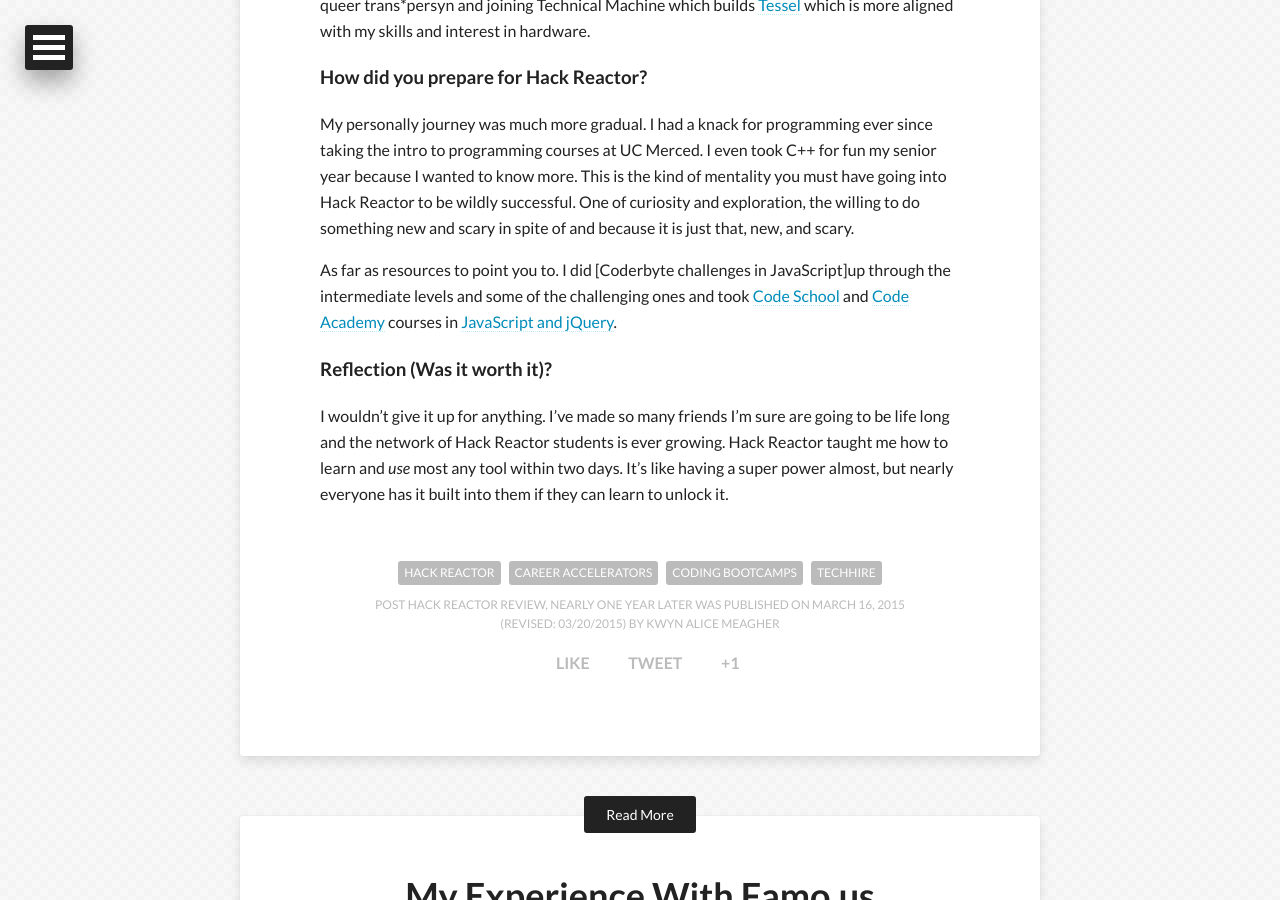
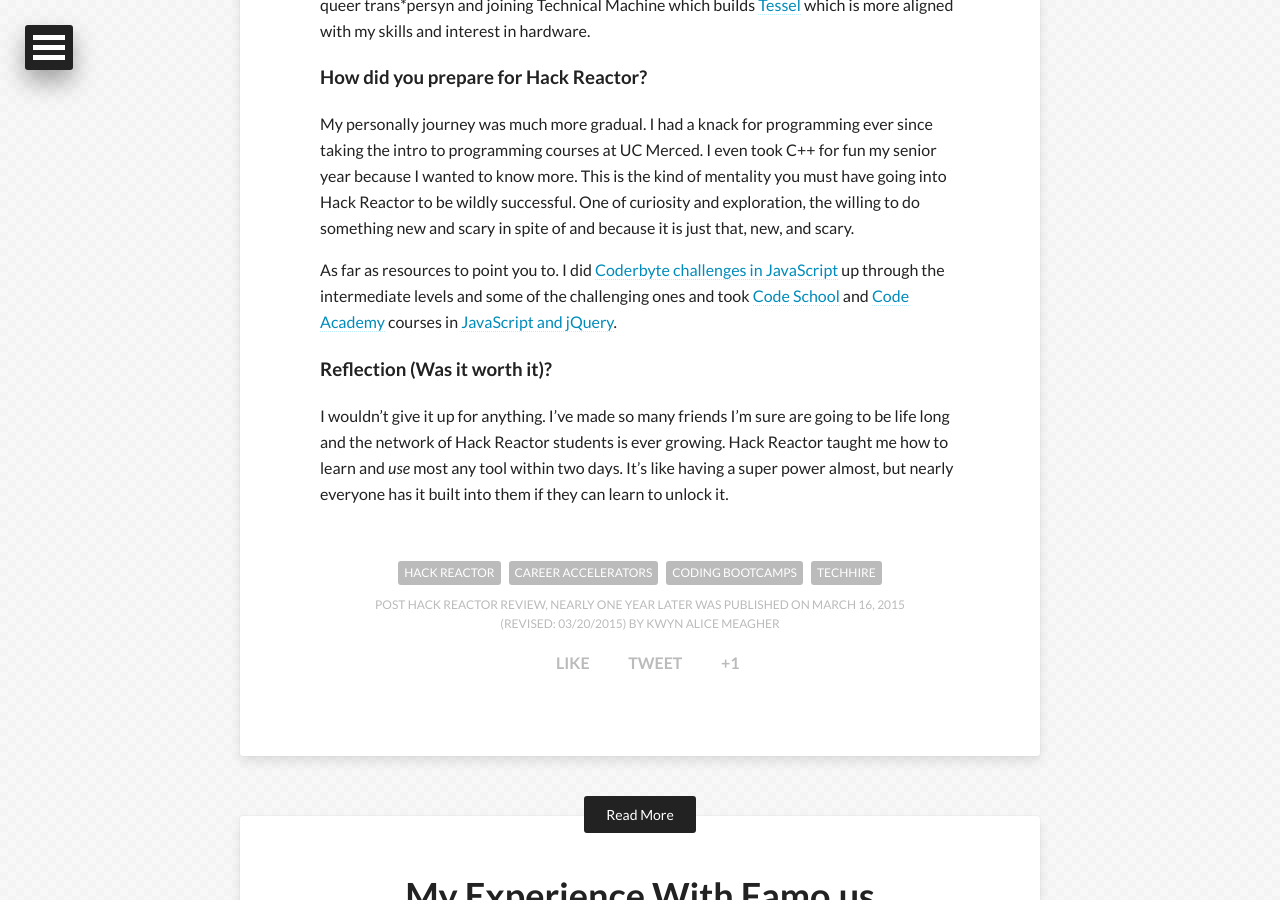
Before and after one commit to Eduardo-Cabrera/HarleyKwyn.github.io, a Jekyll site: the page built from _posts/2015-03-16-Post-Hack-Reactor-Review.md, in a window 1280 px wide and 900 px high, scrolled down 2176 px. Built offline with Jekyll 4.4.1, drawn with Linux system fonts in a browser that asks for light colours; nearby versions of some CDN libraries; Markdown is read by kramdown in place of the engine named in the settings; comment, search, counter and statistics services are not loaded; some of the changed lines change nothing that is shown.

Commit message:
Fix link and image

```diff
--- a/_posts/2015-03-16-Post-Hack-Reactor-Review.md
+++ b/_posts/2015-03-16-Post-Hack-Reactor-Review.md
@@ -5,7 +5,7 @@
 modified: 2015-03-20
 tags: [Hack Reactor, Career Accelerators, Coding Bootcamps, TechHire]
 image:
-  feature: hrx.png
+  feature: hrx.jpg
 comments: true
 share: true
 ---
@@ -45,7 +45,7 @@
 ###How did you prepare for Hack Reactor?
 My personally journey was much more gradual. I had a knack for programming ever since taking the intro to programming courses at UC Merced. I even took C++ for fun my senior year because I wanted to know more. This is the kind of mentality you must have going into Hack Reactor to be wildly successful. One of curiosity and exploration, the willing to do something new and scary in spite of and because it is just that, new, and scary.
 
-As far as resources to point you to. I did [Coderbyte challenges in JavaScript]up through the intermediate levels and some of the challenging ones and took [Code School](https://www.codeschool.com/paths/javascript#jquery-basics) and [Code Academy](http://www.codecademy.com/tracks/javascript) courses in [JavaScript and jQuery](https://www.codeschool.com/paths/javascript#jquery-basics).
+As far as resources to point you to. I did [Coderbyte challenges in JavaScript](http://coderbyte.com/CodingArea/Challenges) up through the intermediate levels and some of the challenging ones and took [Code School](https://www.codeschool.com/paths/javascript#jquery-basics) and [Code Academy](http://www.codecademy.com/tracks/javascript) courses in [JavaScript and jQuery](https://www.codeschool.com/paths/javascript#jquery-basics).
 
 ###Reflection (Was it worth it)?
 I wouldn't give it up for anything. I've made so many friends I'm sure are going to be life long and the network of Hack Reactor students is ever growing. Hack Reactor taught me how to learn and *use* most any tool within two days. It's like having a super power almost, but nearly everyone has it built into them if they can learn to unlock it.
```
